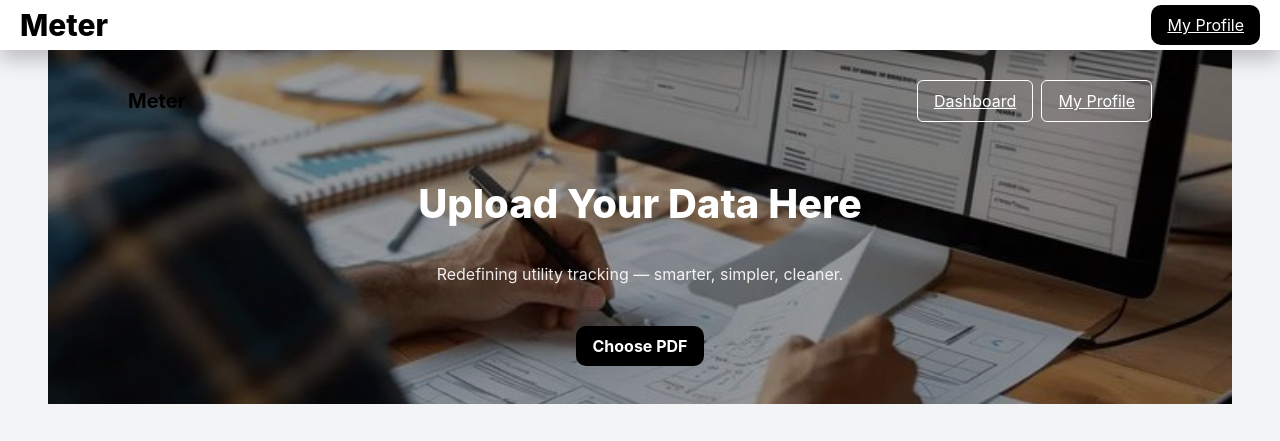
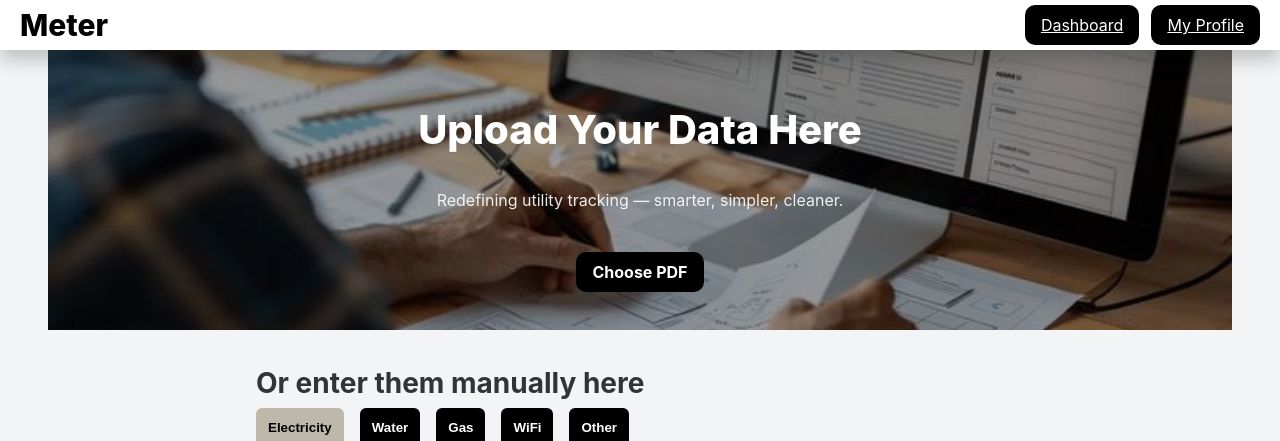
Before and after one commit to rishonjose/CITS3403-Project, a Flask app: page /upload in a window 1280 px wide. Shown: the top 441 px of the page. Run offline with Flask 3, Linux system fonts and the light colour scheme; the visitor is signed in with stand-in values (Sample User, id 1); some libraries are stand-ins or nearby versions.

Commit message:
Updated uploadpage.html header

```diff
--- a/app/templates/uploadpage.html
+++ b/app/templates/uploadpage.html
@@ -283,28 +283,18 @@
   <!-- HEADER / HERO -->
   <header class="nav">
     <h1 class="logo">Meter</h1>
-    <a href="#" class="button0" data-page-redirect data-href="{{ url_for('profile') }}">My Profile</a>
+    <div class="nav-buttons">
+    {% if current_user.is_authenticated %}
+      <!-- Dashboard button -->
+      <a href="{{ url_for('visualise_data') }}" class="button0"> Dashboard</a>
+      <!-- Profile button -->
+      <a  href="{{ url_for('profile') }}"  class="button0">My Profile</a>
+    {% else %}
+    <a href="{{ url_for('login') }}" class="button0">Login</a>
+    {% endif %}
+    </div>
   </header>
   <header class="hero">
-<nav>
-  <div class="logo">Meter</div>
-  {% if current_user.is_authenticated %}
-    <div class="nav-actions">
-      <!-- Dashboard button -->
-      <a href="{{ url_for('visualise_data') }}"
-         class="account-btn">
-        Dashboard
-      </a>
-      <!-- Profile button -->
-      <a href="{{ url_for('profile') }}"
-         class="account-btn">
-        My Profile
-      </a>
-    </div>
-  {% else %}
-    <a href="{{ url_for('login') }}" class="account-btn">Login</a>
-  {% endif %}
-</nav>
     <div class="hero-content">
       <h1 class="title" style="line-height: 100px">Upload Your Data Here</h1>
       <p>Redefining utility tracking — smarter, simpler, cleaner.</p>
```
